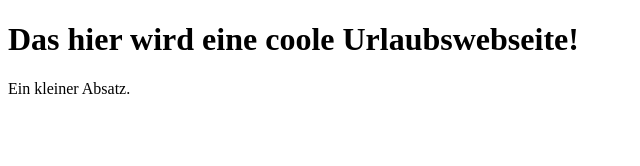
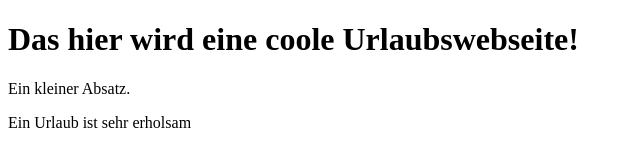
Before and after one commit to SteffZeroEx/Git-Github_Kurs, a plain HTML site: page index.html in a window 1280 px wide. Shown: the whole page, without its empty margins (0-640 px from the left). Drawn offline with Linux system fonts and the light colour scheme.

Commit message:
Add a new paragraph

```diff
--- a/index.html
+++ b/index.html
@@ -7,5 +7,6 @@
 <body>
 <h1>Das hier wird eine coole Urlaubswebseite!</h1>
 <p>Ein kleiner Absatz.</p>
+<p>Ein Urlaub ist sehr erholsam</p>
 </body>
 </html>
```
